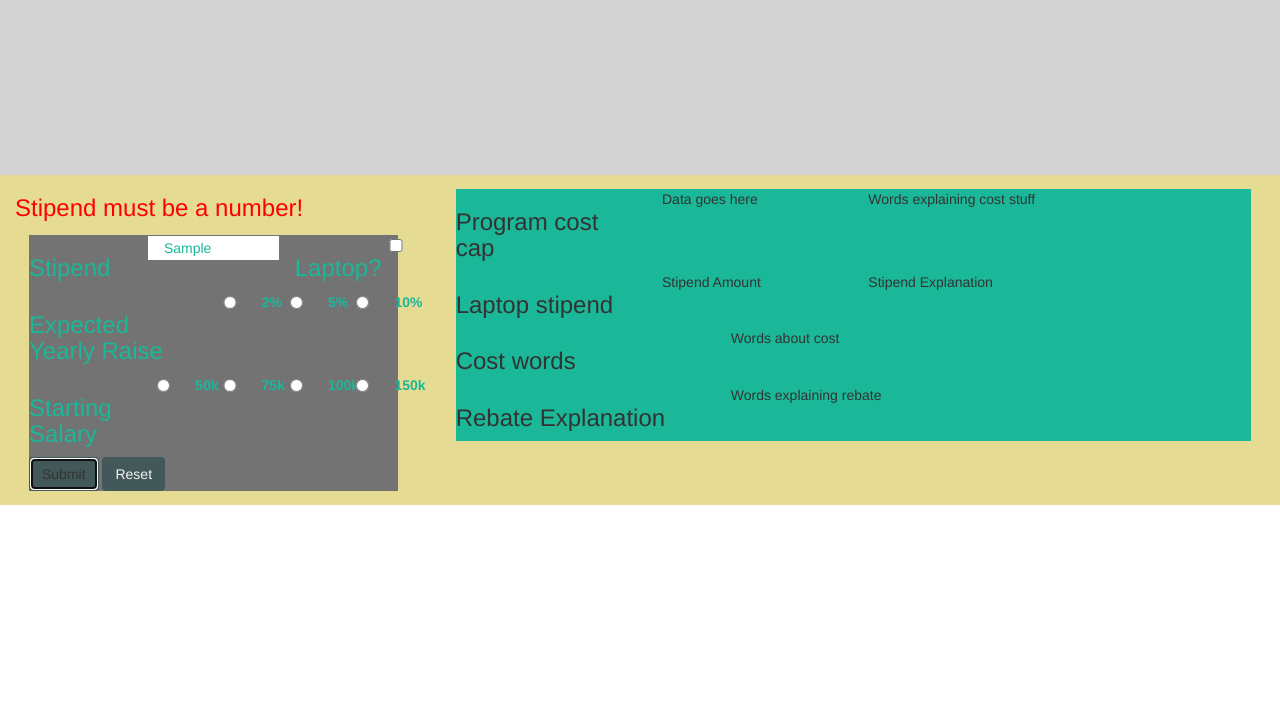
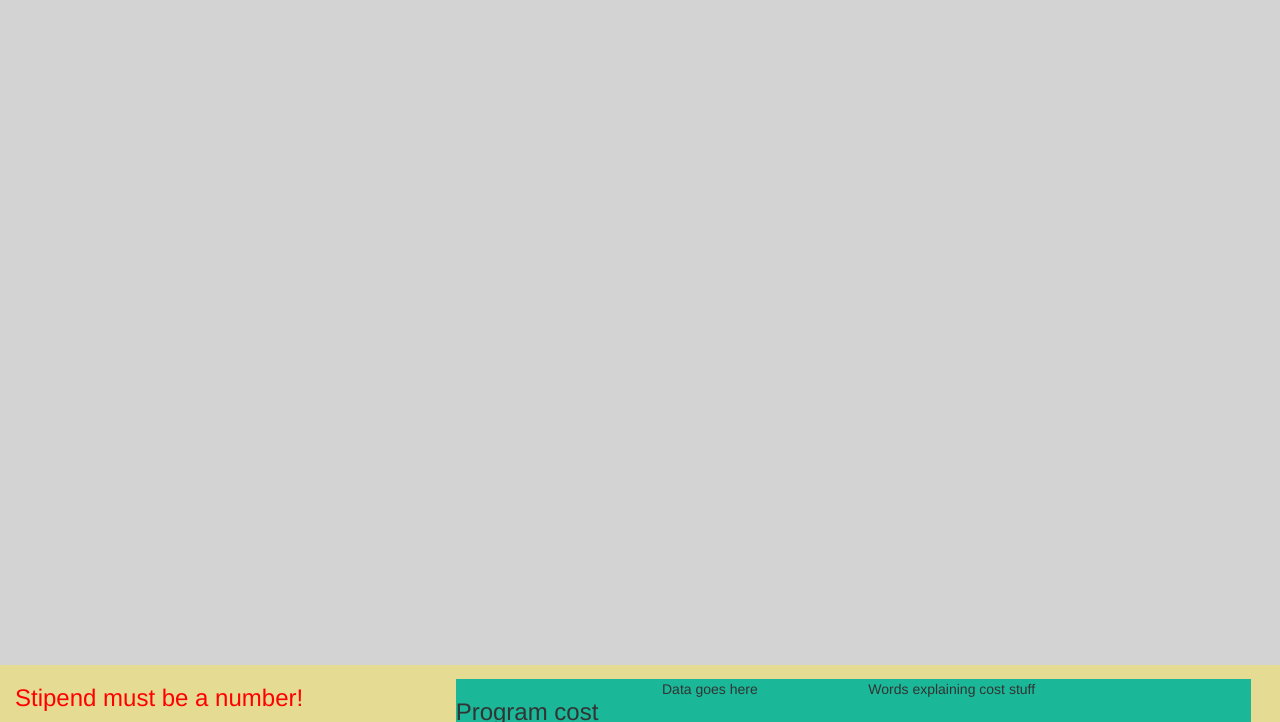
Before and after one commit to lizzkats/ISACalculator, a website: page index.html in a window 1280 px wide. Both pictures are taken after typing "Sample" into the empty fields and a click on the button "Submit". Shown: the top 722 px of the page. Drawn offline with nearby package versions, Linux system fonts and the light colour scheme.

Commit message:
We broke the chart. Oops.

```diff
--- a/calculations.js
+++ b/calculations.js
@@ -7,6 +7,145 @@
   var raise;
   var salary;
   var percentage;
+
+  //use inside graph object
+  function calculateY(salary) {
+      var cost = salary * 3 * (percentage+laptopPercentage+.125);
+      cap=(programFee+stipend+laptop)*2;
+      if (cost>cap){
+        cost=cap;
+      }
+      else if (salary < 50000){
+        cost = 0;
+      }
+      console.log('cap '+cap);
+      console.log('cost '+cost);
+      return cost;
+  }
+
+var chartData={
+  datasets:[{
+    label: "ISA Calculator",
+    xAxisID: "salary",
+    yAxisID: "cost-years",
+    data:[{
+      x: 25000,
+      y: calculateY(25000),
+    },
+    {
+      x: 50000,
+      y: calculateY(50000),
+    },
+    {
+      x: 75000,
+      y: calculateY(75000),
+    },
+    {
+      x: 100000,
+      y: calculateY(100000),
+    },
+    {
+      x: 125000,
+      y: calculateY(125000),
+    },
+    {
+      x: 150000,
+      y: calculateY(150000),
+    },
+    {
+      x: 175000,
+      y: calculateY(175000),
+  }]
+  },
+    {
+      label: "Upfront Cost Without Laptop",
+      xAxisID: "salary",
+      yAxisID: "cost-upfront",
+      data: [{
+        x: 25000,
+        y: 29750,
+      },
+      {
+        x: 50000,
+        y: 29750,
+      },
+      {
+        x: 75000,
+        y: 29750,
+      },
+      {
+        x: 100000,
+        y: 29750,
+      },
+      {
+        x: 125000,
+        y: 29750,
+      },
+      {
+        x: 150000,
+        y: 29750,
+      },
+      {
+        x: 175000,
+        y: 29750,
+      }]
+    }]
+};
+
+var options = {
+  responsive: true,
+  hoverMode: "single",
+  title: {
+    display: true,
+    text: "ISA Calculator"
+  },
+  scales: {
+    xAxes: [{
+      position: "bottom",
+      gridLines: {
+        zeroLineColor: "#1AB898"
+      }
+    }],
+    yAxes: [{
+      type: "linear",
+      display: true,
+      position: "left",
+      id: "cost-years"
+    }, {
+      type: "linear",
+      display: true,
+      position: "right",
+      id: "cost-upfront",
+
+      gridLines: {
+        drawOnChartArea: false,
+      },
+    }],
+  }
+};
+
+$.each(chartData.datasets, function(i, dataset) {
+    dataset.borderColor = "lightgrey";
+    dataset.backgroundColor = "blue";
+    dataset.pointBorderColor = "pink";
+    dataset.pointBackgroundColor = "orange";
+    dataset.pointBorderWidth = 1;
+});
+
+
+ function chart() {
+   var ctx = document.getElementById("canvas").getContext("2d");
+   window.myScatter = Chart.Scatter(ctx, {
+     data: chartData,
+     options: options
+   })
+ }
+
+
+
+
+
+
 
   function laptopCheck() {
     if(laptop===0){
@@ -59,17 +198,7 @@
     // console.log(salary);
 
   };
-//use inside graph object
-  function calculateY(salary) {
-    var cost = salary * 3 * (percentage+laptopPercentage+.125);
-    cap=(programFee+stipend+laptop)*2;
-    if (cost>cap){
-      cost=cap;
-    }
-    console.log('cap '+cap);
-    console.log('cost '+cost);
-    return cost;
-  }
+
 
   function stipendToPercentage(stipend) {
     if(stipend<1){
@@ -89,14 +218,6 @@ $(document).ready( function() {
   $('#submit-form').click( function() {
     setInfo();
     stipendToPercentage(stipend);
+    chart();
 });
   });
-
-  //stipend calcuation
-  //
-  // var stipendCalc = function (stipend) {
-  //  max stipend = 13846
-  // 1038.45/x = %
-  //
-  //
-  // };
```
Also changed, not shown: index.html (+1 -0 lines).
